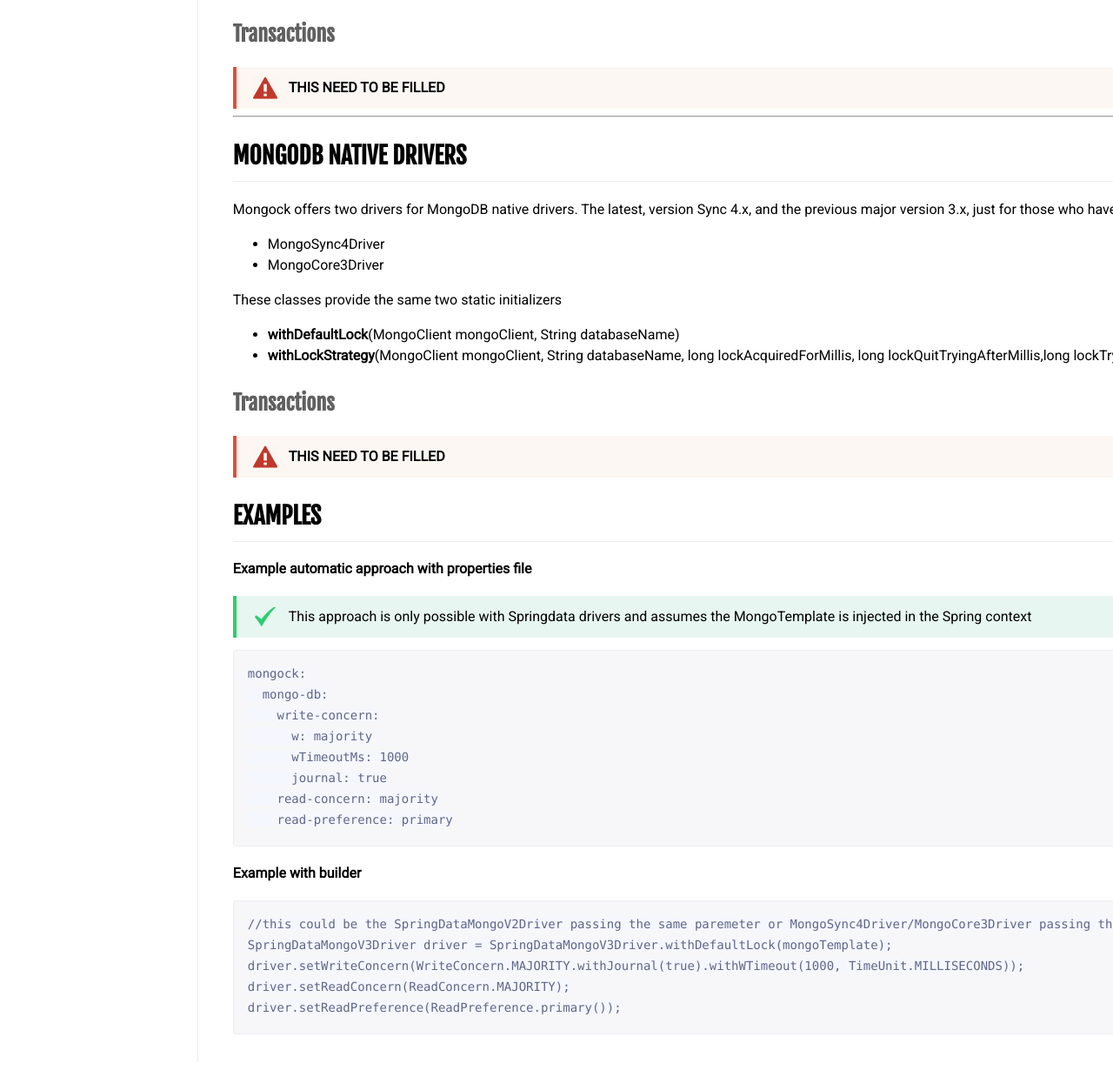
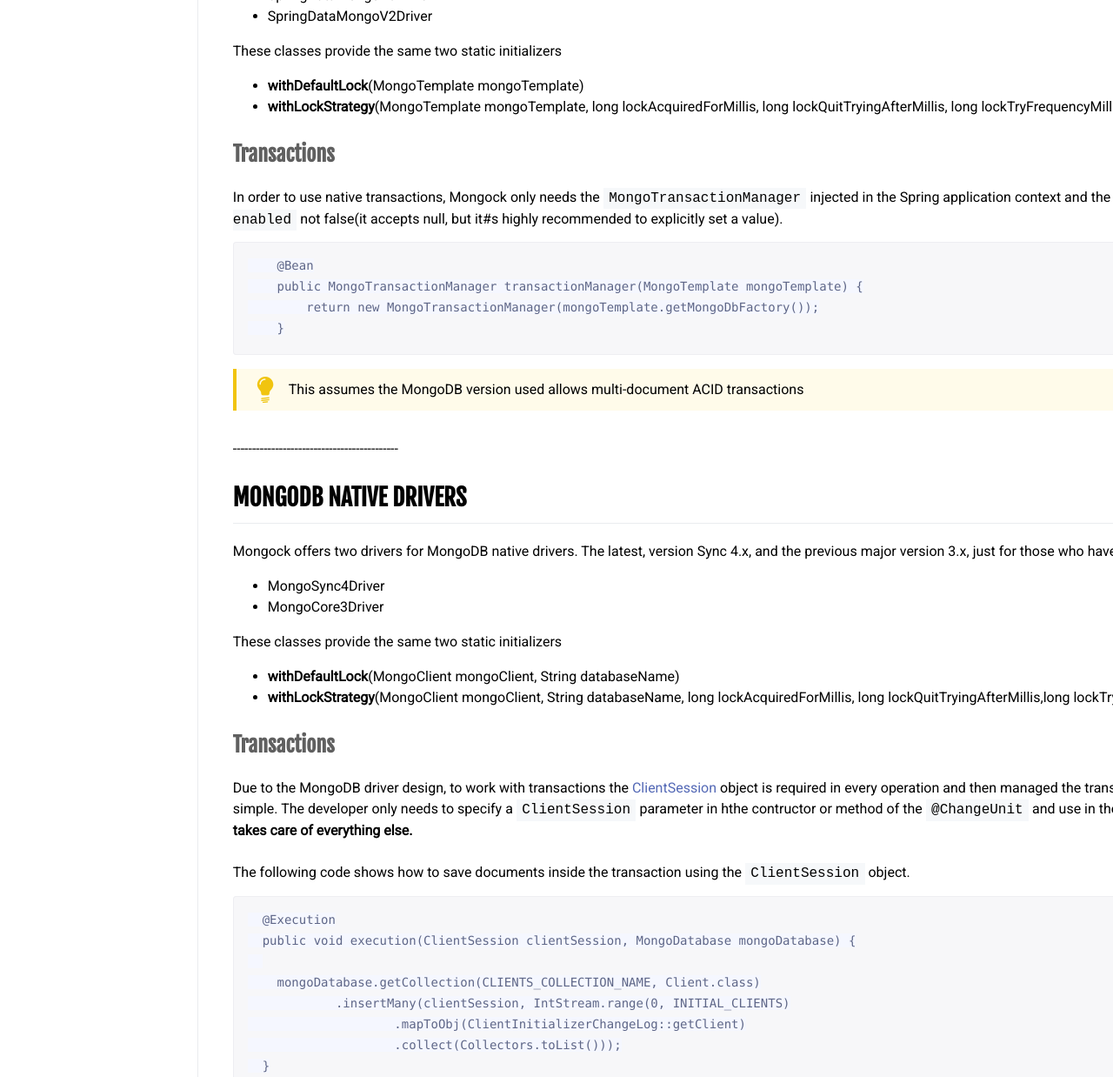
Before and after one commit to mraible/mongock-docs, an Eleventy site: page site/driver/driver-mongodb.md in a window 1280 px wide. Shown: the part 1224-2462 px from the top of the page at 87% size. Built offline with nearby package versions, Linux system fonts and the light colour scheme; Eleventy itself is replaced by a stand-in of ours; code samples lack their colours; files that its build step writes are made by us from their sources; what markdown-it-table-of-contents would draw is missing.

Commit message:
transactions mongoDB and springData

````diff
--- a/site/_includes/side-menu.njk
+++ b/site/_includes/side-menu.njk
@@ -18,8 +18,13 @@
   </h7>
 {% endmacro %}
 
+
 <aside class="side-menu">
-  <h2>Navigation</h2>
+  <select style="width: 100%" name="vresion" id="version">
+    <option value="v5" selected>Version 5</option>
+    <option value="v4">Version 4</option>
+  </select>
+  <br /><br />
   <nav class="menu-root">
     {% for menuSection in collections.menuItems %}
       {{ menuRoot(menuSection) }}
--- a/site/driver/driver-mongodb.md
+++ b/site/driver/driver-mongodb.md
@@ -15,6 +15,7 @@
 
 Here we explain how to use a driver with MongoDB and they different drivers Mongock provides.
 
+<br />
 -------------------------------------------
 
 ## MongoDB driver options
@@ -24,6 +25,7 @@
 - org.springframework.data » spring-data-mongodb (_v3.x_)
 - org.springframework.data » spring-data-mongodb (_v2.x_)
 
+<br />
 -------------------------------------------
 
 ## MongoDB Configuration
@@ -39,7 +41,7 @@
 | **readConcern**    | Exactly the same MongoDB parameter **read concren**. For more information, visit the official MongoDB documentation for [read concern](https://docs.mongodb.com/manual/reference/read-concern/).  | String      | `majority` |
 | **readPreference** | Exactly the same MongoDB parameter **read preference**. For more information, visit the official MongoDB documentation for [read preference](https://docs.mongodb.com/manual/reference/read-preference/).  | String      | `primary` |
 
-
+<br />
 -------------------------------------------
 
 ## MongoDB Springdata
@@ -55,8 +57,16 @@
 
 
 ### Transactions
-<p class="warningAlt"><b>THIS NEED TO BE FILLED</b></p>
+In order to use native transactions, Mongock only needs the `MongoTransactionManager` injected in the Spring application context and the flag `mongock.transaction-enabled` not false(it accepts null, but it#s highly recommended to explicitly set a value).
+```java
+	@Bean
+	public MongoTransactionManager transactionManager(MongoTemplate mongoTemplate) {
+		return new MongoTransactionManager(mongoTemplate.getMongoDbFactory());
+	}
+```
+<p class="tipAlt">This assumes the MongoDB version used allows multi-document ACID transactions</p>
 
+<br />
 -------------------------------------------
 
 ## MongoDB native drivers
@@ -71,9 +81,23 @@
 - **withLockStrategy**(MongoClient mongoClient, String databaseName, long lockAcquiredForMillis, long lockQuitTryingAfterMillis,long lockTryFrequencyMillis)
 
 ### Transactions
-<p class="warningAlt"><b>THIS NEED TO BE FILLED</b></p>
+Due to the MongoDB driver design, to work with transactions the [ClientSession](https://mongodb.github.io/mongo-java-driver/4.3/apidocs/mongodb-driver-sync/com/mongodb/client/ClientSession.html) object is required in every operation and then managed the transaction.
+Mongock make this very simple. The developer only needs to specify a `ClientSession` parameter in hthe contructor or method of the `@ChangeUnit` and use in the MongoDB operations. **Mongock takes care of everything else.**
+<br /><br />
+The following code shows how to save documents inside the transaction using the `ClientSession` object.
+```java
+  @Execution
+  public void execution(ClientSession clientSession, MongoDatabase mongoDatabase) {
 
+    mongoDatabase.getCollection(CLIENTS_COLLECTION_NAME, Client.class)
+            .insertMany(clientSession, IntStream.range(0, INITIAL_CLIENTS)
+                    .mapToObj(ClientInitializerChangeLog::getClient)
+                    .collect(Collectors.toList()));
+  }
+```
 
+<br />
+-------------------------------------------
 ## Examples
 
 #### Example automatic approach with properties file
````
Also changed, not shown: site/faq/faq.md (+1 -0 lines), site/what-is-mongock/what-is-mongock.md (+1 -1 lines).
